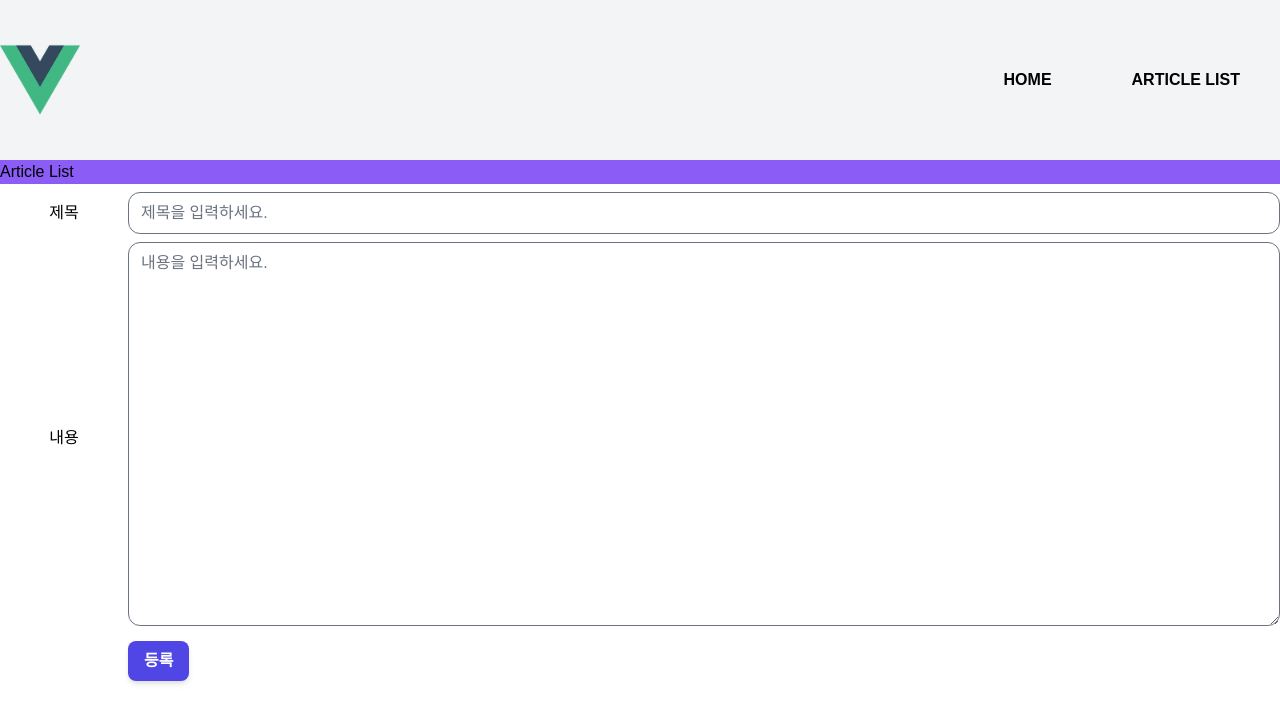
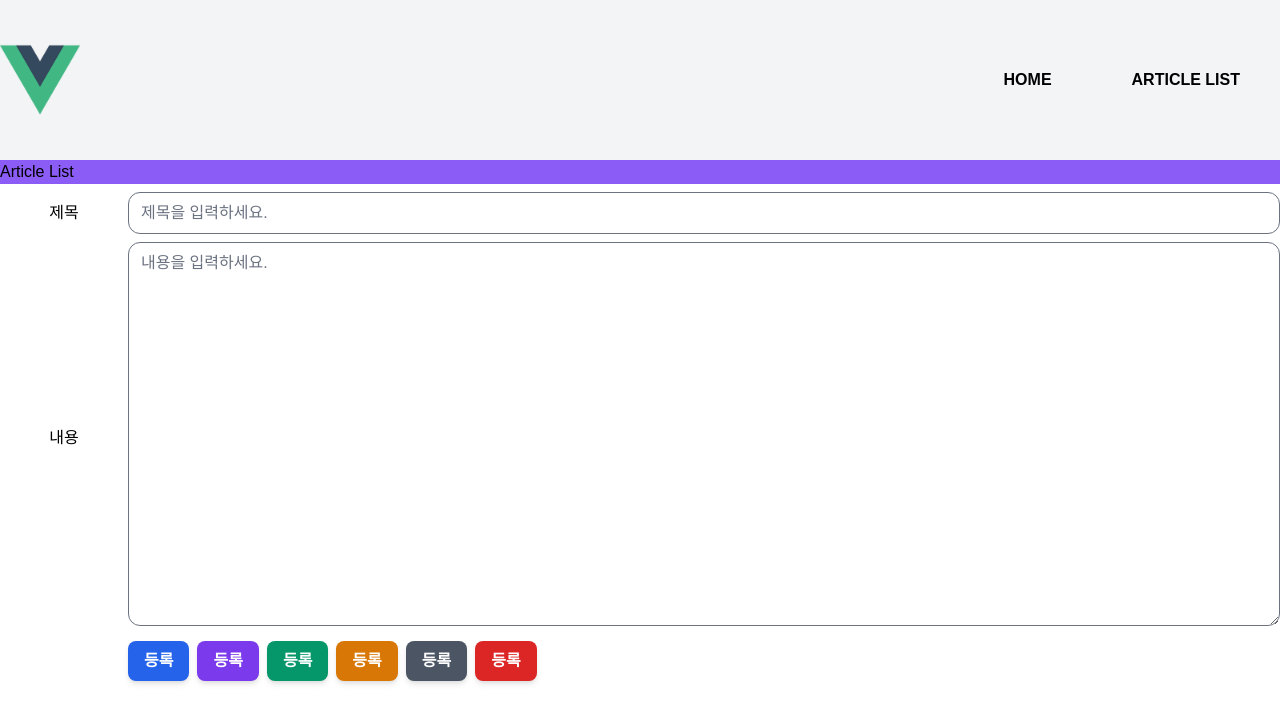
Before and after one commit to cjy324/vue3.0-ts-exam, a Vue app: page /article/list in a window 1280 px wide. Shown: the top 722 px of the page. Built offline with nearby package versions, Linux system fonts and the light colour scheme; a web font is replaced by a local one.

Commit message:
21.02.22 상황별 버튼 style 셋팅

```diff
--- a/src/App.vue
+++ b/src/App.vue
@@ -48,3 +48,30 @@
 
 })
 </script>
+
+<style lang="postcss">
+.btn-primary {
+  @apply py-2 px-4 bg-blue-600 hover:bg-blue-700 focus:ring-blue-500 focus:ring-offset-blue-200 text-white transition ease-in duration-200 text-center text-base font-semibold shadow-md focus:outline-none focus:ring-2 focus:ring-offset-2 rounded-lg;
+}
+.btn-secondary {
+  @apply py-2 px-4 bg-gray-600 hover:bg-gray-700 focus:ring-gray-500 focus:ring-offset-gray-200 text-white transition ease-in duration-200 text-center text-base font-semibold shadow-md focus:outline-none focus:ring-2 focus:ring-offset-2 rounded-lg;
+}
+.btn-success {
+  @apply py-2 px-4 bg-purple-600 hover:bg-purple-700 focus:ring-purple-500 focus:ring-offset-purple-200 text-white transition ease-in duration-200 text-center text-base font-semibold shadow-md focus:outline-none focus:ring-2 focus:ring-offset-2 rounded-lg;
+}
+.btn-danger {
+  @apply py-2 px-4 bg-red-600 hover:bg-red-700 focus:ring-red-500 focus:ring-offset-red-200 text-white transition ease-in duration-200 text-center text-base font-semibold shadow-md focus:outline-none focus:ring-2 focus:ring-offset-2 rounded-lg;
+}
+.btn-warning {
+  @apply py-2 px-4 bg-yellow-600 hover:bg-yellow-700 focus:ring-yellow-500 focus:ring-offset-yellow-200 text-white transition ease-in duration-200 text-center text-base font-semibold shadow-md focus:outline-none focus:ring-2 focus:ring-offset-2 rounded-lg;
+}
+.btn-info {
+  @apply py-2 px-4 bg-green-600 hover:bg-green-700 focus:ring-green-500 focus:ring-offset-green-200 text-white transition ease-in duration-200 text-center text-base font-semibold shadow-md focus:outline-none focus:ring-2 focus:ring-offset-2 rounded-lg;
+}
+
+/* css 선택자 */
+/* .btns 자식들 중에 class로 'btn-'를 갖고 있는 엘리먼트의 다음 엘리먼트 */
+.btns > [class*="btn-"] + [class*="btn-"] {
+  margin-left: theme('spacing.2');
+}
+</style>
--- a/src/index.css
+++ b/src/index.css
@@ -37,7 +37,3 @@
   -webkit-font-smoothing: antialiased;
   -moz-osx-font-smoothing: grayscale;
 }
-
-.btn-primary {
-  @apply py-2 px-4 bg-indigo-600 hover:bg-indigo-700 focus:ring-indigo-500 focus:ring-offset-indigo-200 text-white transition ease-in duration-200 text-center text-base font-semibold shadow-md focus:outline-none focus:ring-2 focus:ring-offset-2 rounded-lg;
-}
--- a/src/pages/ArticleListPage.vue
+++ b/src/pages/ArticleListPage.vue
@@ -12,8 +12,16 @@
           <textarea class="form-row-input" placeholder="내용을 입력하세요."></textarea>
         </FormRow>
         <FormRow>
-          <!-- index.css로 부터 .btn-primary의 css를 가져오기 -->
-          <input class="btn-primary" type="button" value="등록">
+          <!-- App.vue로 부터 .btn-primary의 style 가져오기 -->
+          <div class="btns">
+            <input class="btn-primary" type="button" value="등록">
+            <input class="btn-success" type="button" value="등록">
+            <input class="btn-info" type="button" value="등록">
+            <input class="btn-warning" type="button" value="등록">
+            <input class="btn-secondary" type="button" value="등록">
+            <input class="btn-danger" type="button" value="등록">
+          </div>
+
         </FormRow>
       </form>
     </div>
```
